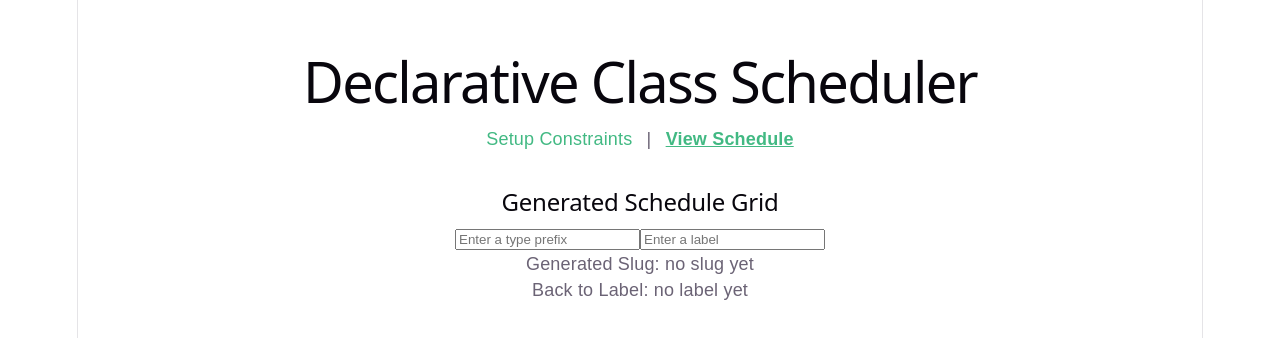
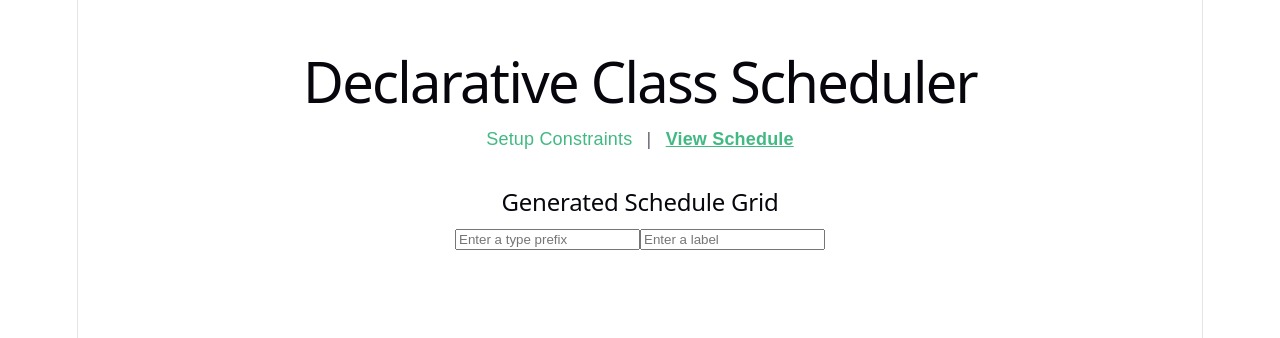
Before and after one commit to psvansluis/class-scheduler, a Vue app: page /#/result in a window 1280 px wide. Shown: the top 338 px of the page. Built offline with nearby package versions, Linux system fonts and the light colour scheme.

Commit message:
refactor

```diff
--- a/src/components/ScheduleResult.vue
+++ b/src/components/ScheduleResult.vue
@@ -2,8 +2,12 @@
   <h2>Generated Schedule Grid</h2>
   <input v-model="typePrefix" placeholder="Enter a type prefix" />
   <input v-model="label" placeholder="Enter a label" />
-  <p>Generated Slug: {{ slug }}</p>
-  <p>Back to Label: {{ labelBack }}</p>
+  <p v-if="slug">Generated Slug: {{ slug }}</p>
+  <p v-if="labelBack">
+    Back to Label: "{{ labelBack.label }}"" with type prefix "{{
+      labelBack.typePrefix
+    }}"
+  </p>
 </template>
 
 <script setup lang="ts">
@@ -13,21 +17,17 @@ import type { HumanLabel, TypePrefix } from "../types/slugLabel";
 
 const typePrefix = ref<TypePrefix | undefined>(undefined);
 const label = ref<HumanLabel | undefined>(undefined);
-const slug = computed(() => {
-  console.log("Label value:", label.value);
-  return label.value && typePrefix.value
+const slug = computed(() =>
+  label.value && typePrefix.value
     ? labelToSlug(label.value, typePrefix.value)
-    : "no slug yet";
-});
+    : undefined,
+);
 
 const labelBack: ComputedRef<
   | {
       label: HumanLabel;
       typePrefix: TypePrefix;
     }
-  | "no label yet"
-> = computed(() => {
-  if (!slug.value || slug.value === "no slug yet") return "no label yet";
-  return slugToLabel(slug.value);
-});
+  | undefined
+> = computed(() => (slug.value ? slugToLabel(slug.value) : undefined));
 </script>
```
